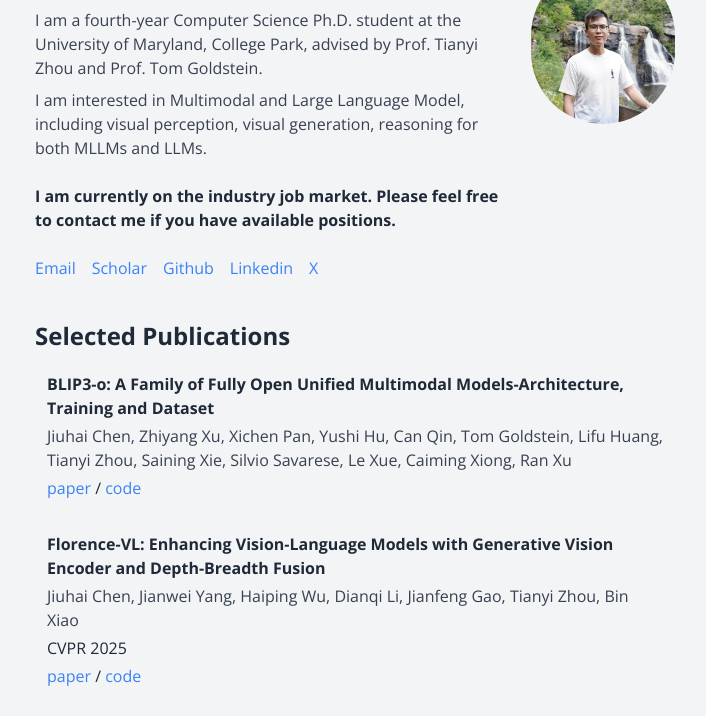
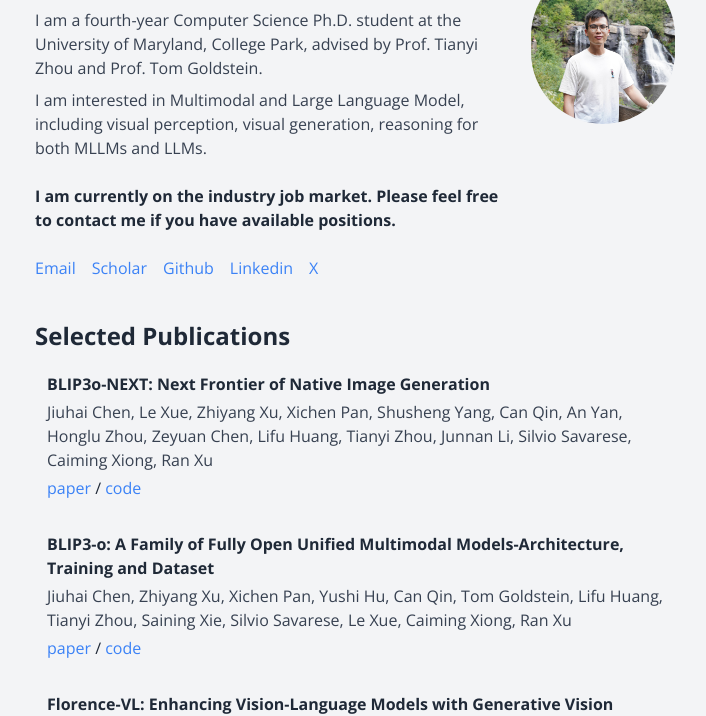
Before and after one commit to JiuhaiChen/jiuhaichen.github.io, a plain HTML site: page index.html in a window 1280 px wide. Shown: the part 92-808 px from the top of the page, without its empty margins (285-991 px from the left). Drawn offline with nearby package versions, Linux system fonts and the light colour scheme.

Commit message:
Add publication details for BLIP3o-NEXT

```diff
--- a/index.html
+++ b/index.html
@@ -130,6 +130,28 @@
                     <h2 class="text-2xl font-bold mb-5">
                         Selected Publications
                     </h2>
+
+                    <div class="flex flex-wrap mb-8 paper-item">
+                        <div class="w-full md:w-4/4 px-3">
+                            <h3 class="text-l font-bold mb-1 paper-title">
+                                <a class="hover:text-blue-500" href="#">
+                                    BLIP3o-NEXT: Next Frontier of Native Image Generation
+                                </a>
+                            </h3>
+                            <p class="text-gray-700 mb-1">
+                                <a class="paper-author authorb" href="#">
+                                    Jiuhai Chen, Le Xue, Zhiyang Xu, Xichen Pan, Shusheng Yang, Can Qin, An Yan, Honglu Zhou, Zeyuan Chen, Lifu Huang, Tianyi Zhou, Junnan Li, Silvio Savarese, Caiming Xiong, Ran Xu
+                                </a>
+                            </p>
+                            <p class="gray-blue-500 mb-1">
+                                </p>
+                            <p>
+                                <a class="anchor-link text-blue-500" href="https://arxiv.org/pdf/2510.15857">paper</a>
+                                /
+                                <a class="anchor-link text-blue-500" href="https://github.com/JiuhaiChen/BLIP3o">code</a>
+                            </p>
+                        </div>
+                    </div>
 
                     <div class="flex flex-wrap mb-8 paper-item">
                         <div class="w-full md:w-4/4 px-3">
```
